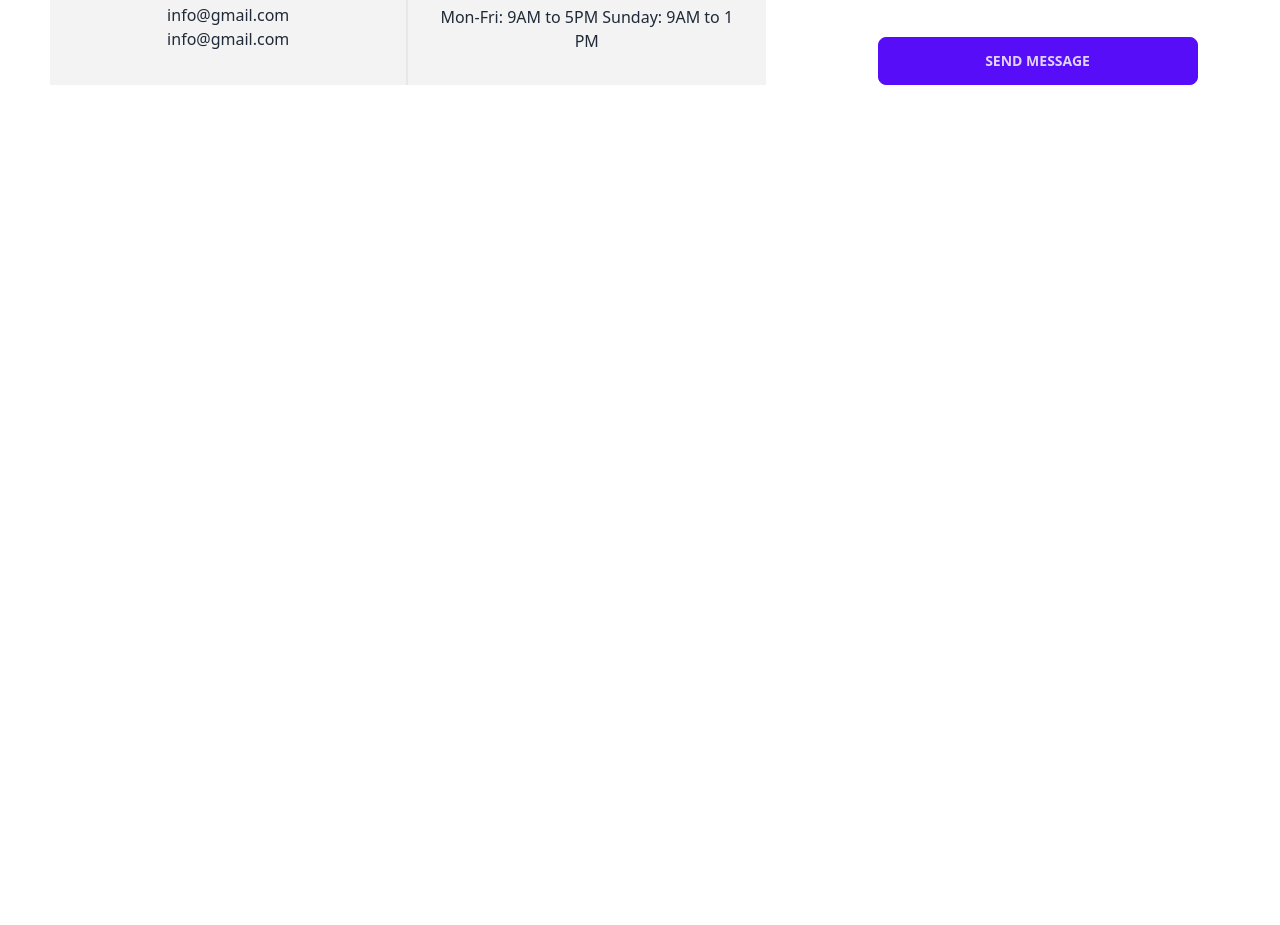
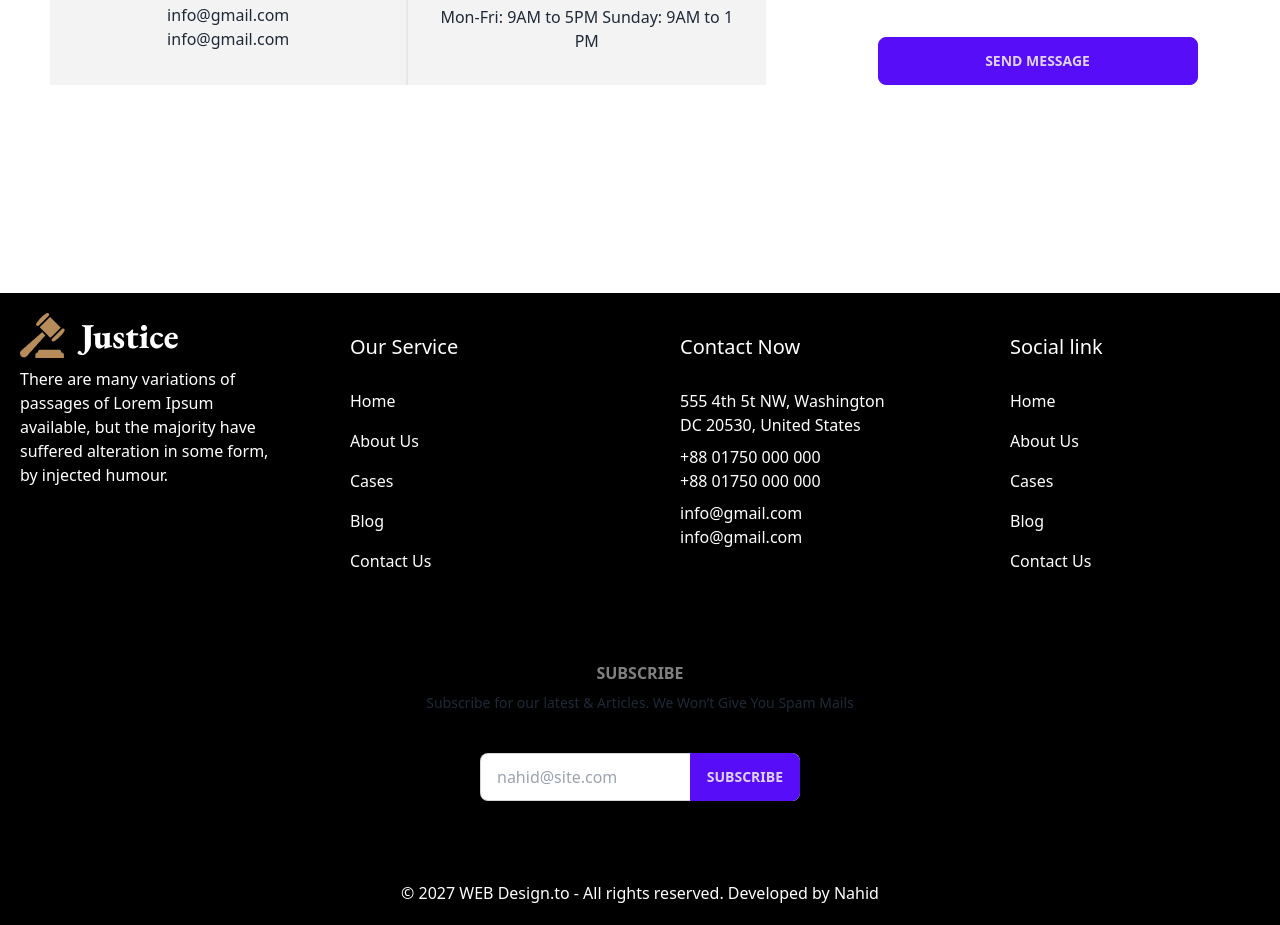
Before and after one commit to nahidparvej-developer/justice-practics-task, a plain HTML site: page index.html in a window 1280 px wide. Shown: the part 3261-4186 px from the top of the page. Before the commit the page ends 3554 px from the top, so only its background shows below. Drawn offline with nearby package versions, Linux system fonts and the light colour scheme.

```diff
--- a/index.html
+++ b/index.html
@@ -323,7 +323,70 @@
     </section>
     </main>
 
-    <footer>
+    <footer class="bg-black p-5">
+
+
+
+<div class="grid grid-cols-2 md:grid-cols-2 lg:grid-cols-4 gap-20 justify-center">
+  <div class="lg:flex-row-reverse">
+    <img src="images/logo.png" alt="">
+
+ <p class="text-white mt-2">    There are many variations of passages of Lorem Ipsum available, but the majority have suffered alteration in some form, by injected humour.</p>
+  </div>
+
+
+  <div>
+    <h4 class="text-white text-xl py-5">Our Service</h4>
+    <p class="py-2"><a class="link link-hover text-white">Home</a></p>
+    <p class="py-2"><a class="link link-hover text-white">About Us</a></p>
+    <p class="py-2"><a class="link link-hover text-white">Cases</a> </p>
+    <p class="py-2"><a class="link link-hover text-white">Blog</a></p>
+    <p class="py-2"> <a class="link link-hover text-white">Contact Us</a></p>
+ </div>
+
+ <div>
+  <h4 class="text-white text-xl py-5">Contact Now</h4>
+<p class="text-white mt-2">555 4th 5t NW, Washington <br>
+  DC 20530, United States</p>
+  <p  class="text-white mt-2">+88 01750 000 000 <br>
+    +88 01750 000 000</p>
+    <p  class="text-white mt-2">info@gmail.com <br>
+      info@gmail.com</p>
+ </div>
+
+
+ <div>
+  <h4 class="text-white text-xl py-5">Social link</h4>
+  <p class="py-2"><a class="link link-hover text-white">Home</a></p>
+  <p class="py-2"><a class="link link-hover text-white">About Us</a></p>
+  <p class="py-2"><a class="link link-hover text-white">Cases</a> </p>
+  <p class="py-2"><a class="link link-hover text-white">Blog</a></p>
+  <p class="py-2"> <a class="link link-hover text-white">Contact Us</a></p>
+</div>
+
+
+</div>
+
+<div class="my-20 ">
+  <h4 class="footer-title text-white text-center ">Subscribe</h4>
+  <p class="label-text text-center">Subscribe for our latest & Articles. We Won’t Give You Spam Mails</p>
+<center class="mt-10">
+
+  <div class="form-control w-80 ">
+
+
+
+    <div class="relative justify-center">
+      <input type="text" placeholder="nahid@site.com" class="input input-bordered w-full pr-16" />
+      <button class="btn btn-primary absolute top-0 right-0 rounded-l-none text-center">Subscribe</button>
+    </div>
+  </div>
+</center>
+</div>
+
+
+
+  <p class="text-white text-center mt-20">© 2027 WEB Design.to - All rights reserved. Developed by Nahid</p>
 
     </footer>
 </body>
```
